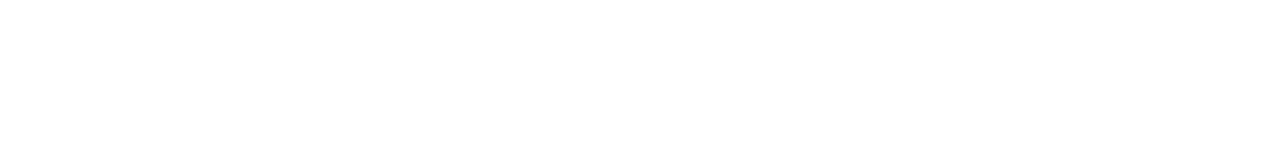
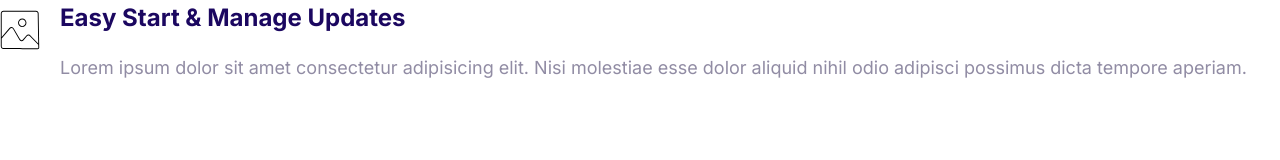
Before and after one commit to AungPhyoThant224/The-Ultimate-HTML5-CSS3-Series-Part-3, a plain HTML site: page index.html in a window 1280 px wide. Drawn offline with Linux system fonts and the light colour scheme.

Commit message:
Building Media Object.

```diff
--- a/css/style.css
+++ b/css/style.css
@@ -362,3 +362,20 @@ a {
     font-size: 1.7rem;
   }
 }
+
+/* Media */
+.media {
+  display: flex;
+}
+
+.media__title {
+  margin-top: 0;
+}
+
+.media__body {
+  margin: 0 2rem;
+}
+
+.media__image {
+  margin-top: 1rem;
+}
--- a/index.html
+++ b/index.html
@@ -15,6 +15,20 @@
     <link rel="stylesheet" href="css/style.css" />
   </head>
   <body>
-    <div style="width: 50%; padding: 4rem"></div>
+    <div class="media">
+      <div class="media__image">
+        <svg class="icon icon--primary">
+          <use xlink:href="icons/sprite.svg#snap"></use>
+        </svg>
+      </div>
+      <div class="media__body">
+        <h3 class="media__title">Easy Start & Manage Updates</h3>
+        <p>
+          Lorem ipsum dolor sit amet consectetur adipisicing elit. Nisi
+          molestiae esse dolor aliquid nihil odio adipisci possimus dicta
+          tempore aperiam.
+        </p>
+      </div>
+    </div>
   </body>
 </html>
```
Also changed, not shown: components/icon.html (+3 -3 lines), components/input-group.html (+1 -1 lines), components/media.html (added, +14 -0 lines).
